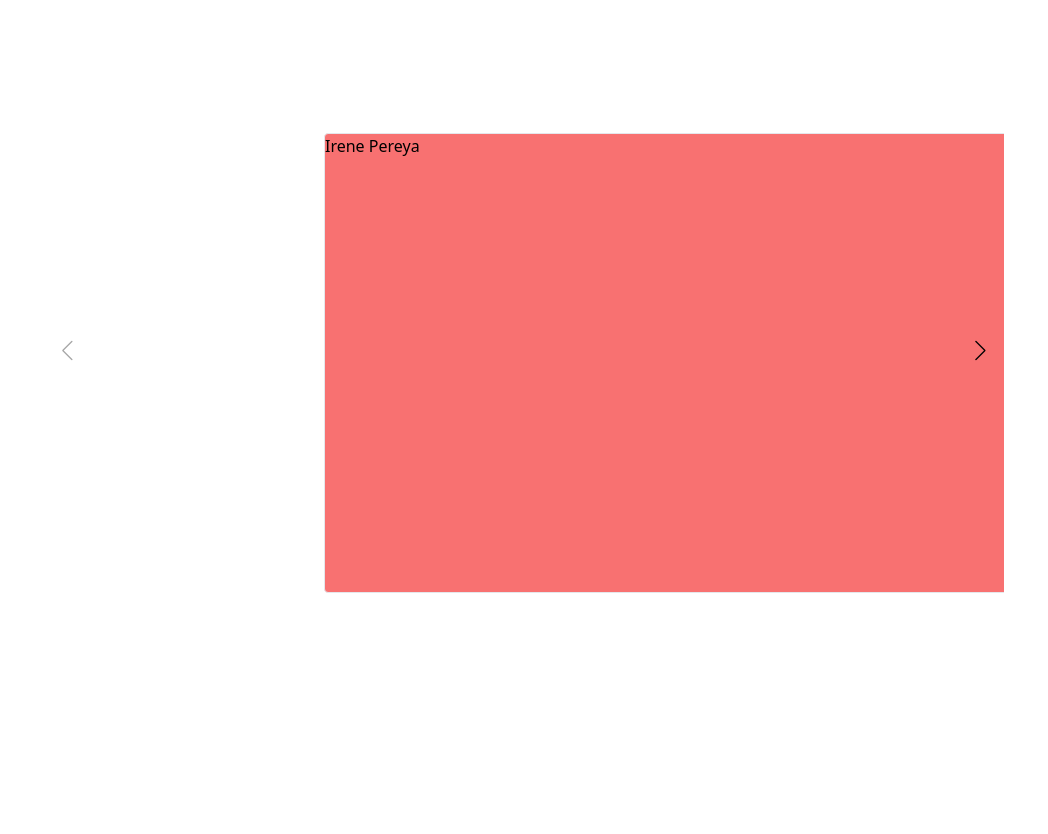
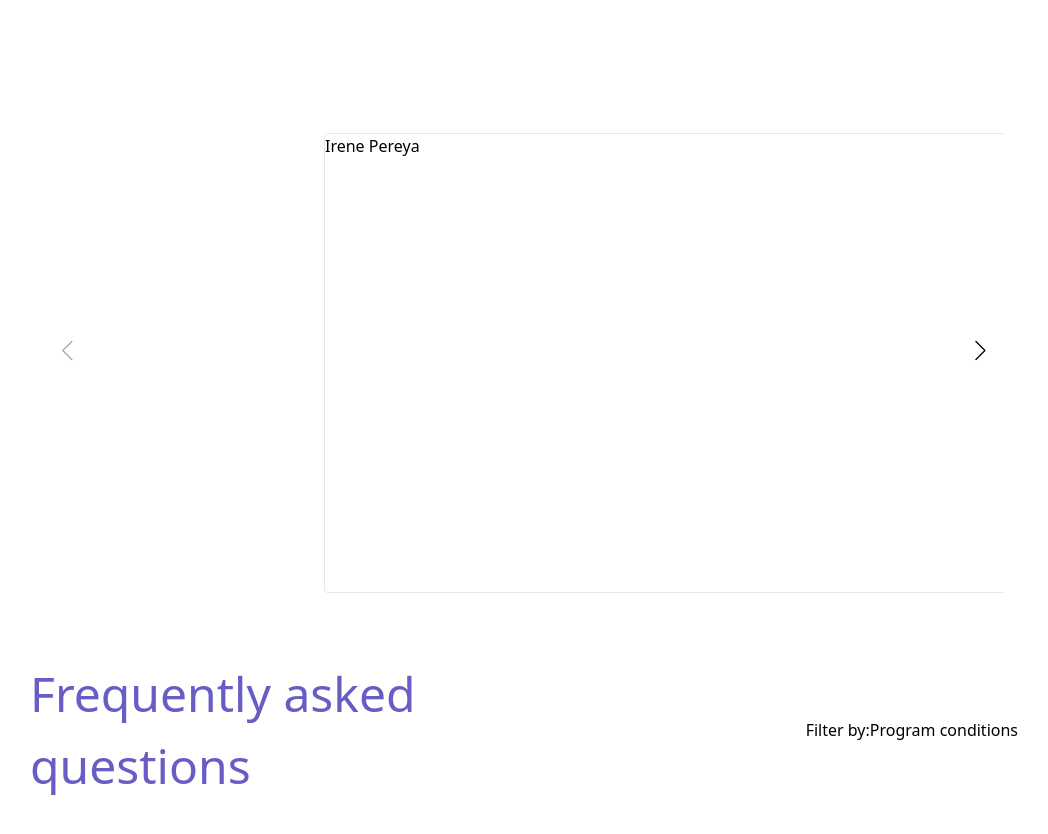
Before and after one commit to thatgirldorian/hs-fe-challenge, a React (Create React App) app: page / in a window 1280 px wide. Shown: the part 2060-2894 px from the top of the page, without its empty margins (116-1164 px from the left). Built offline with nearby package versions, Linux system fonts and the light colour scheme.

Commit message:
Added FAQ headers

```diff
--- a/src/App.js
+++ b/src/App.js
@@ -2,6 +2,7 @@ import { Header } from "./Header";
 import { ProgramInformation } from "./ProgramInformation";
 import { ScholarshipDetails } from "./ScholarshipDetails";
 import { Testimonials } from "./Testimonials";
+import { FaqSection } from "./FaqSection";
 
 function App() {
   return (
@@ -10,6 +11,7 @@ function App() {
       <ProgramInformation />
       <ScholarshipDetails />
       <Testimonials />
+      <FaqSection />
     </>
   );
 }
--- /dev/null
+++ b/src/FaqSection.jsx
@@ -0,0 +1,21 @@
+import React from "react";
+
+export function FaqSection() {
+  return (
+    <>
+      <div className="mx-[146px] my-[65px] flex items-center justify-between">
+        <div>
+          <p className="text-[48px] text-[color:var(--primary-color)]">
+            Frequently asked <br></br> questions
+          </p>
+        </div>
+        <div className="">
+          Filter by:
+          <button>Program conditions</button>
+        </div>
+      </div>
+      <hr></hr>
+      <div className="mt-[65px]"></div>
+    </>
+  );
+}
--- a/src/Testimonials.jsx
+++ b/src/Testimonials.jsx
@@ -12,7 +12,7 @@ import { Navigation } from "swiper";
 
 export function Testimonials() {
   return (
-    <div className="my-[279px] mx-40">
+    <div className="mt-[279px] mx-40">
       <Swiper
         spaceBetween={20}
         navigation={true}
@@ -20,17 +20,17 @@ export function Testimonials() {
         className="mySwiper"
       >
         <SwiperSlide>
-          <div className="mx-[280px] bg-red-400 border-[1px] border-color[#DADADA] rounded-[4px] w-[800px] h-[460px]">
+          <div className="mx-[280px] border-[1px] border-color[#DADADA] rounded-[4px] w-[800px] h-[460px]">
             Irene Pereya
           </div>
         </SwiperSlide>
         <SwiperSlide>
-          <div className="mx-[280px] bg-yellow-200 border-[1px] border-color[#DADADA] rounded-[4px] w-[800px] h-[460px]">
+          <div className="mx-[280px]  border-[1px] border-color[#DADADA] rounded-[4px] w-[800px] h-[460px]">
             Irene Pereya
           </div>
         </SwiperSlide>
         <SwiperSlide>
-          <div className="mx-[280px] bg-blue-300 border-[1px] border-color[#DADADA] rounded-[4px] w-[800px] h-[460px]">
+          <div className="mx-[280px]  border-[1px] border-color[#DADADA] rounded-[4px] w-[800px] h-[460px]">
             Irene Pereya
           </div>
         </SwiperSlide>
```
